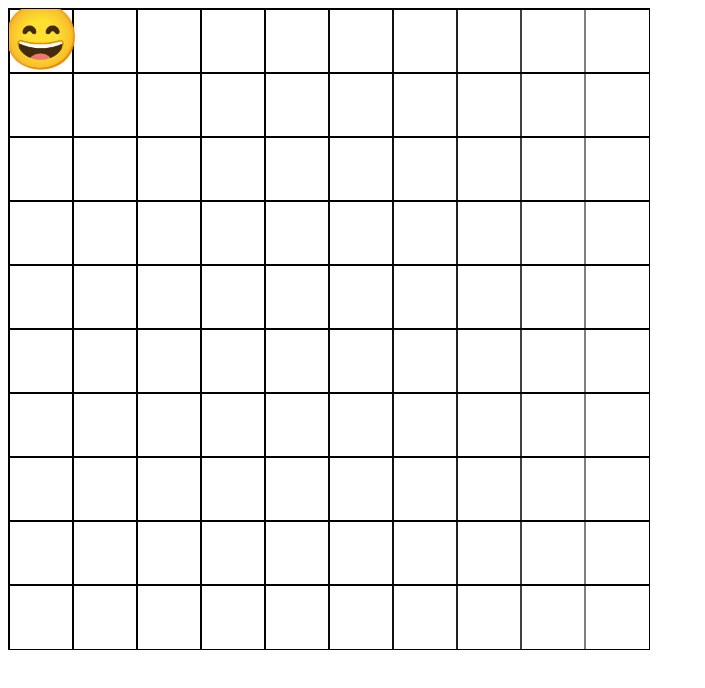
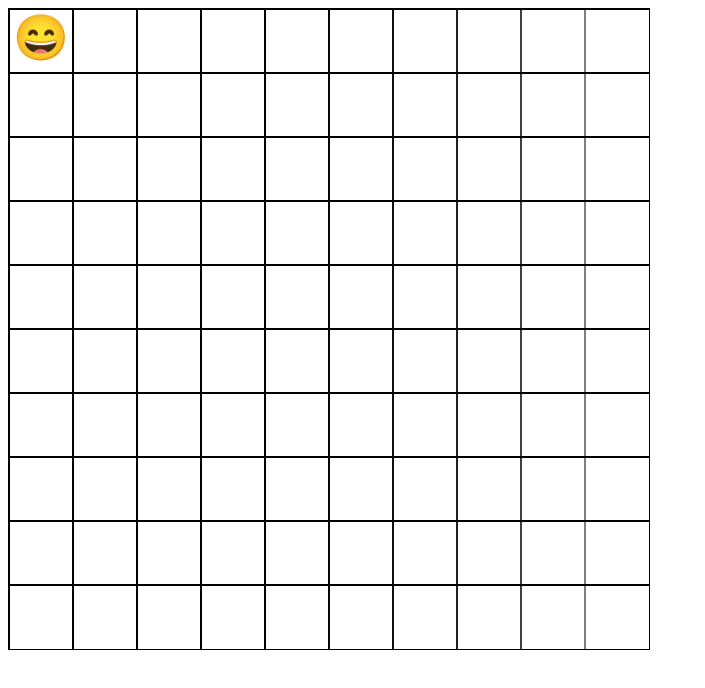
Before and after one commit to armstrongch/June2019Roguelike, a plain HTML site: page index.html in a window 1280 px wide. Shown: the whole page, without its empty margins (0-705 px from the left). Drawn offline with nearby package versions, Linux system fonts and the light colour scheme.

Commit message:
Update index.html

```diff
--- a/index.html
+++ b/index.html
@@ -19,6 +19,8 @@
 		var ctx = gameCanvas.getContext("2d");
 		var spaceSize = 64;
 		var player;
+		//Emoji Source
+		//http://www.isthisthingon.org/unicode/index.phtml?page=1F&subpage=6&hilite=1F604
 
 
 		function setupRoom(roomWidth, roomHeight,
@@ -64,7 +66,7 @@
 
 		function drawPlayer()
 		{
-			ctx.font = spaceSize+"px Arial";
+			ctx.font = spaceSize*0.7+"px Arial";
 			ctx.textAlign = "center";
 			ctx.textBaseline = "middle";
 
```
